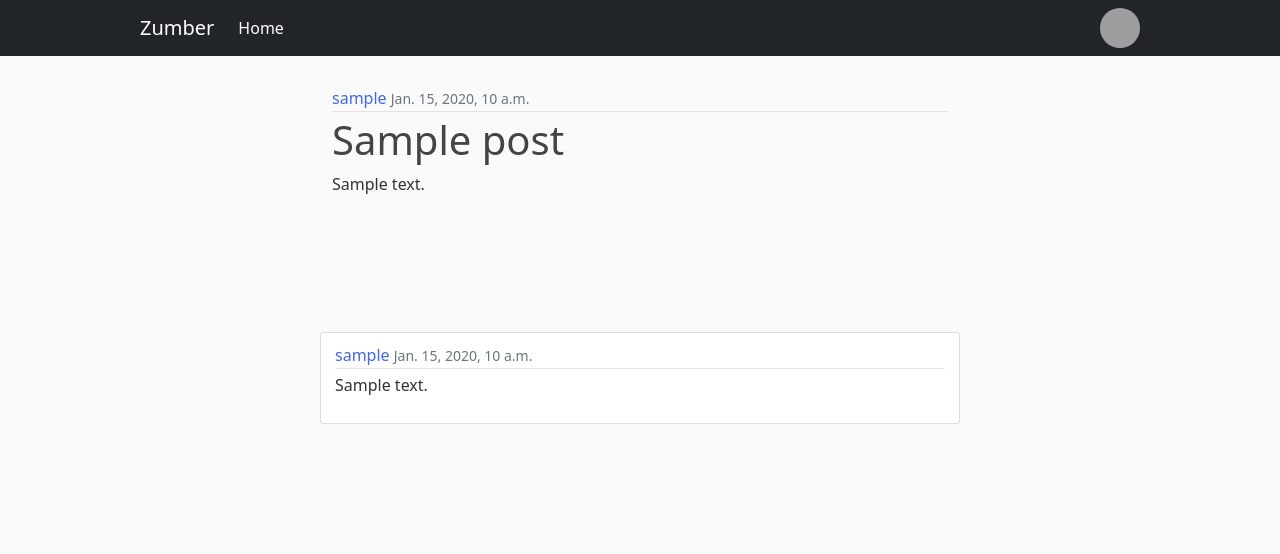
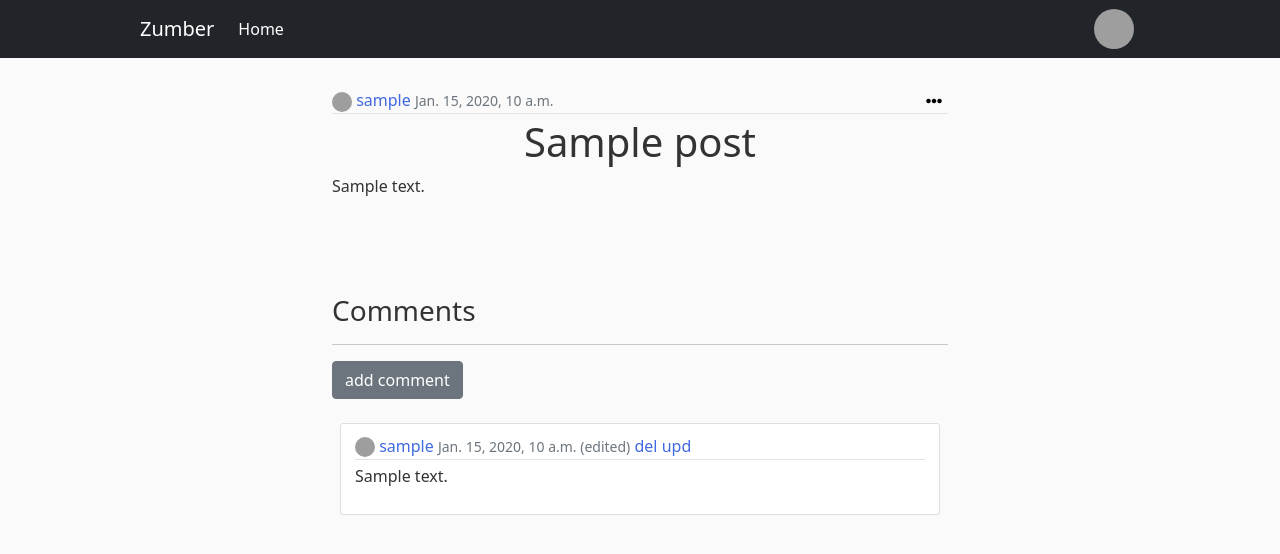
Before and after one commit to Arun445/TheABlog, a Django app: page /post/1 in a window 1280 px wide. Shown: the top 554 px of the page. Run offline with Django 3.2, Linux system fonts and the light colour scheme; a user stored in the database is signed in; tables that the repository leaves empty hold one stand-in row (values such as "Sample post"); some libraries are stand-ins or nearby versions; grey boxes are pictures that could not be loaded.

Commit message:
Added comment front and back end. Started working on user profile

```diff
--- a/blog/models.py
+++ b/blog/models.py
@@ -14,6 +14,10 @@ class Post(models.Model):
     def __str__(self):
         return self.title
 
+    def publish(self):
+        self.published = True
+        self.save()
+
     def number_of_likes(self):
         return self.likes.all().count()
 
@@ -24,10 +28,16 @@ class Comment(models.Model):
     post = models.ForeignKey(Post, on_delete=models.CASCADE)
     author = models.ForeignKey(User, on_delete=models.CASCADE)
     text = models.TextField()
-    updated = models.DateTimeField(auto_now=True)
+    updated = models.DateTimeField(null=True, blank=True)
     created = models.DateTimeField(auto_now_add=True)
     approved = models.BooleanField(default=False)
 
+    def approve(self):
+        self.approved = True
+        self.save()
+
+    def __str__(self):
+        return self.text
 
 LIKE_CHOICES = (
     ('Like', 'Like'),
--- a/blog/static/blog/blog.css
+++ b/blog/static/blog/blog.css
@@ -30,6 +30,20 @@ a {
   border-radius: 3px;
   max-width: 800px;
   margin-bottom: 20px;
+}
+
+.comments {
+    max-width: 600px;
+    margin: auto;
+    margin-bottom: 20px;
+}
+
+.comments-h3 {
+    padding-top: 80px;
+}
+
+.botm {
+    padding-bottom: 30px;
 }
 
 .comment-section {
@@ -69,6 +83,11 @@ a {
 .user-image {
     height: 50px;
     width: 50px;
+    border-radius: 40px;
+}
+.user-image-sm {
+    height: 20px;
+    width: 20px;
     border-radius: 40px;
 }
 
@@ -146,9 +165,37 @@ color: white
 
 .like {
     background-color: transparent !important;
+    border: solid black 0px;
 }
 
 .fas {
     padding-left: 10px;
 
 }
+
+button a {
+    color: white;
+}
+button a:hover {
+    color: grey;
+}
+
+
+.dropdown-detail {
+    float: right;
+}
+
+.red {
+    color:red;
+
+}
+
+
+.fa-ellipsis-h {
+    color:black;
+
+}
+
+.h1-center {
+    text-align:center;
+}
--- a/blog/templates/blog/base.html
+++ b/blog/templates/blog/base.html
@@ -27,17 +27,16 @@
       </form>-->
       {% if user.is_authenticated %}
       <div class="dropdown">
-          <img src="https://cdn.pixabay.com/photo/2016/11/18/23/38/child-1837375_960_720.png"
-         class="user-nav-image dropdown-toggle" id="dropdownMenuButton1" data-bs-toggle="dropdown" aria-expanded="false">
+          <button class="like" id="dropdownMenuButton1" data-bs-toggle="dropdown" aria-expanded="false"><img class="user-nav-image" src="https://cdn.pixabay.com/photo/2016/11/18/23/38/child-1837375_960_720.png"></button>
 
 
   <ul class="dropdown-menu dropdown-menu-dark" aria-labelledby="dropdownMenuButton1">
     <li><a class="dropdown-item" href="{% url 'post_new' %}">Create a new blog</a></li>
     <li><a class="dropdown-item" href="{% url 'profile' pk=user.pk %}">My profile</a></li>
     <li><a class="dropdown-item" href="{% url 'post_draft_list' users_id=user.id %}">My draft list</a></li>
-    <li><a class="dropdown-item" href="">My blogs</a></li>
+    <li><a class="dropdown-item" href="{% url 'users_posts' users_id=user.id %}">My blogs</a></li>
     <li><hr class="dropdown-divider"></li>
-    <li><a class="dropdown-item" href="{% url 'logout' %}">logout</a></li>
+    <li><a class="dropdown-item" href="{% url 'logout' %}">Logout</a></li>
   </ul>
 
     </div>
--- a/blog/templates/blog/post_detail.html
+++ b/blog/templates/blog/post_detail.html
@@ -8,32 +8,75 @@
 
     <div class="col-sm">
         <div class="article-metadata">
-            <a  href="">{{post.user}}</a>
+            <img src="https://cdn.pixabay.com/photo/2016/11/18/23/38/child-1837375_960_720.png" class="user-image-sm">
+            <a href="">{{post.user}}</a>
             <small class=" text-muted">{{ post.created }}</small>
+
+                <button class="like dropdown-detail" type="button" id="dropdownMenuButton1" data-bs-toggle="dropdown" aria-expanded="false"><i class="fas fa-ellipsis-h"></i></button>
+                <ul class="dropdown-menu" aria-labelledby="dropdownMenuButton1">
+                    <li><a class="dropdown-item" href="{% url 'post_update' pk=post.pk %}">Update post</a></li>
+                    <li><a class="dropdown-item" href="{% url 'post_publish' pk=post.pk %}">Publish post</a></li>
+                    <li><hr class="dropdown-divider"></li>
+                    <li><a class="red dropdown-item" href="{% url 'post_delete' pk=post.pk %}">Delete post</a></li>
+                </ul>
+
         </div>
 
-        <a class="article-title " href="{% url 'post_detail' pk=post.pk %}"><h1>{{ post.title }}</h1></a>
-            <p class="article-content">{{ post.text }}</p>
+        <h1 class="h1-center">{{ post.title }}</h1>
+            <p class=" article-content">{{ post.text }}</p>
     </div>
 
-
-    <br>
-    <br>
-    <br>
+    <h3 class="comments-h3">Comments</h3>
+    <hr>
+    <button  class="btn btn-secondary"><a href="{% url 'comment_new' pk=post.pk %}">add comment</a></button>
     <br>
     <br>
 
-    <div class="content-section row">
+    {% for comment in comments %}
 
-    <div class="col-12">
-        <div class="article-metadata">
-            <a  href="">{{post.user}}</a>
-            <small class=" text-muted">{{ post.created }}</small>
+        {% if comment.approved %}
+
+            <div class="comments content-section row">
+                <div class="col-sm">
+                    <div class="article-metadata">
+                        <img src="https://cdn.pixabay.com/photo/2016/11/18/23/38/child-1837375_960_720.png" class="user-image-sm">
+                        <a  href="">{{comment.author.username }}</a>
+                        {% if comment.updated is None %}
+                            <small class=" text-muted">{{ comment.created }}</small>
+                        {% else %}
+                            <small class=" text-muted">{{ comment.updated }} (edited)</small>
+                        {% endif %}
+                        {% if comment.author == request.user or post.user == request.user %}
+                            <a href="{% url 'comment_delete' pk=comment.id %}">del</a>
+                        {% endif %}
+                        {% if comment.author == request.user %}
+                            <a href="{% url 'comment_update' pk=comment.id %}">upd</a>
+                        {% endif %}
+                    </div>
+                        <p class="article-content">{{ comment.text }}</p>
+                </div>
         </div>
 
-            <p class="article-content">{{ post.text }}</p>
-    </div>
-</div>
+
+        {% endif %}
+    {% if not comment.approved and user.is_superuser or not comment.approved and post.user == request.user %}
+    <div class="comments content-section row">
+                <div class="col-sm">
+                    <div class="article-metadata">
+                        <img src="https://cdn.pixabay.com/photo/2016/11/18/23/38/child-1837375_960_720.png" class="user-image-sm">
+                        <a  href="">{{comment.author.username }}</a>
+                            <small class=" text-muted">{{ comment.created }}</small>
+                        <a href="{% url 'comment_delete' pk=comment.id %}">del</a>
+                        <a href="{% url 'comment_approve' pk=comment.id %}">approve</a>
+                    </div>
+                        <p class="article-content">{{ comment.text }}</p>
+                </div>
+        </div>
+        {% endif %}
+    {% endfor %}
+    {% if not comments %}
+    <p>No comments yet..</p>
+    {% endif %}
 </div>
 
 
--- a/blog/templates/blog/post_list.html
+++ b/blog/templates/blog/post_list.html
@@ -22,7 +22,8 @@
             <p class="article-content">{{ post.text }}</p>
     </div>
     <div class="comment-section">
-        <div class="like-count{{ post.id }}">{{ post.number_of_likes }}</div>
+        <div class="like-count{{ post.id }}">{{ post.number_of_likes }} likes</div>
+        {% if user.is_authenticated %}
         <form action="{% url 'post_likes' %}" method="POST" class="like-form" id="{{ post.id }}">
             {% csrf_token %}
             <input type="hidden" name="post_id" value="{{ post.id }}">
@@ -35,6 +36,7 @@
 
             </button>
         </form>
+        {% endif %}
     </div>
 </div>
 
--- a/blog/urls.py
+++ b/blog/urls.py
@@ -8,8 +8,14 @@ urlpatterns = [
     path('post/new', views.post_new, name='post_new'),
     path('post/<int:pk>/update', views.post_update, name='post_update'),
     path('post/<int:pk>/delete', views.post_delete, name='post_delete'),
+    path('post/<int:pk>/publish', views.post_publish, name='post_publish'),
+    path('post/<int:users_id>/user', views.users_posts, name='users_posts'),
     path('post/draft_list/<int:users_id>', views.post_draft_list, name='post_draft_list'),
-   # path('post/<int:pk>/like', views.post_likes, name='post_likes'),
     path('post/liked', views.like_unlike_post, name='post_likes'),
+    path('comment/<int:pk>/new', views.comment_new, name='comment_new'),
+    path('comment/<int:pk>/delete', views.comment_delete, name='comment_delete'),
+    path('comment/<int:pk>/update', views.comment_update, name='comment_update'),
+    path('comment/<int:pk>/approve', views.comment_approve, name='comment_approve'),
+
 
 ]
--- a/blog/views.py
+++ b/blog/views.py
@@ -5,17 +5,29 @@ from django.contrib.auth.decorators import login_required
 
 from django.http import JsonResponse
 
-from .models import Post, Like
-from.forms import PostForm
+from .models import Post, Like, Comment
+from.forms import PostForm, CommentForm
 
 
 
 # Create your views here.
 
 def post_list(request):
-    posts = Post.objects.filter(created__lte=timezone.now()).order_by('-created')
-    profile = User.objects.get(id=request.user.id)
-    return render(request, 'blog/post_list.html',{'posts': posts, 'profile': profile} )
+    posts = Post.objects.filter(published__isnull=False).order_by('-published')
+    context = {'posts': posts,}
+    if request.user.is_authenticated:
+        profile = User.objects.get(id=request.user.id)
+        context['profile'] = profile
+
+    return render(request, 'blog/post_list.html',context )
+
+
+def users_posts(request, users_id):
+    user = get_object_or_404(User, pk=users_id)
+    posts = Post.objects.filter(user=user).order_by('-published')
+    context = {'posts': posts, 'user': user}
+
+    return render(request, 'blog/users_posts.html',context )
 
 @login_required
 def post_draft_list(request, users_id):
@@ -26,7 +38,13 @@ def post_draft_list(request, users_id):
 
 def post_detail(request,pk):
     post = get_object_or_404(Post, pk=pk)
-    return render(request, 'blog/post_detail.html', {'post': post})
+    comments = Comment.objects.filter(post=post.pk)
+    context = {
+        'post': post,
+        'comments': comments
+    }
+
+    return render(request, 'blog/post_detail.html', context)
 
 @login_required
 def post_new(request):
@@ -60,9 +78,15 @@ def post_update(request, pk):
 
 @login_required
 def post_delete(request, pk):
+
     post = get_object_or_404(Post, pk=pk)
     post.delete()
     return redirect('post_list')
+
+def post_publish(request, pk):
+    post = get_object_or_404(Post, pk=pk)
+    post.publish()
+    return redirect('post_detail', pk=pk)
 
 #def post_likes(request, pk):
   #  post = get_object_or_404(Post, pk=pk)
@@ -97,5 +121,48 @@ def like_unlike_post(request):
     return redirect('post_list')
 
 
-def add_comment(request):
-    pass
+def comment_new(request, pk):
+    post = get_object_or_404(Post, pk=pk)
+    if request.method == 'POST':
+        form = CommentForm(request.POST or None)
+        if form.is_valid():
+            comment = form.save(commit=False)
+            comment.author = request.user
+            if len(comment.text) > 100:
+                comment.approved = False
+            else:
+                comment.approved = True
+            comment.post = post
+            comment.save()
+            return redirect('post_detail', pk=pk)
+    else:
+        form=CommentForm()
+    context = {
+        'form': form,
+        'post': post,
+    }
+    return render(request, 'blog/comment_new.html', context)
+
+def comment_delete(request, pk):
+
+    comment = get_object_or_404(Comment, pk=pk)
+    comment.delete()
+    return redirect('post_detail', pk=comment.post.id)
+
+def comment_update(request, pk):
+    comment = get_object_or_404(Comment, pk=pk)
+    if request.method == 'POST':
+        form = CommentForm(request.POST, instance=comment)
+        if form.is_valid():
+            comment_update = form.save(commit=False)
+            comment_update.updated = timezone.now()
+            comment_update.save()
+            return redirect('post_detail', pk=comment.post.id)
+    else:
+        form = CommentForm(instance=comment)
+    return render(request, 'blog/comment_new.html', {'comment': comment, 'form':form})
+
+def comment_approve(request, pk):
+    comment = get_object_or_404(Comment, pk=pk)
+    comment.approve()
+    return redirect('post_detail', pk=comment.post.pk)
```
Also changed, not shown: blog/forms.py (+7 -1 lines), blog/templates/blog/comment_new.html (added, +19 -0 lines), blog/templates/blog/users_posts.html (added, +49 -0 lines), blog/migrations/0002_auto_20210331_1232.py (added), blog/migrations/0003_comment_anonymous_author.py (added), blog/migrations/0004_remove_comment_anonymous_author.py (added).
